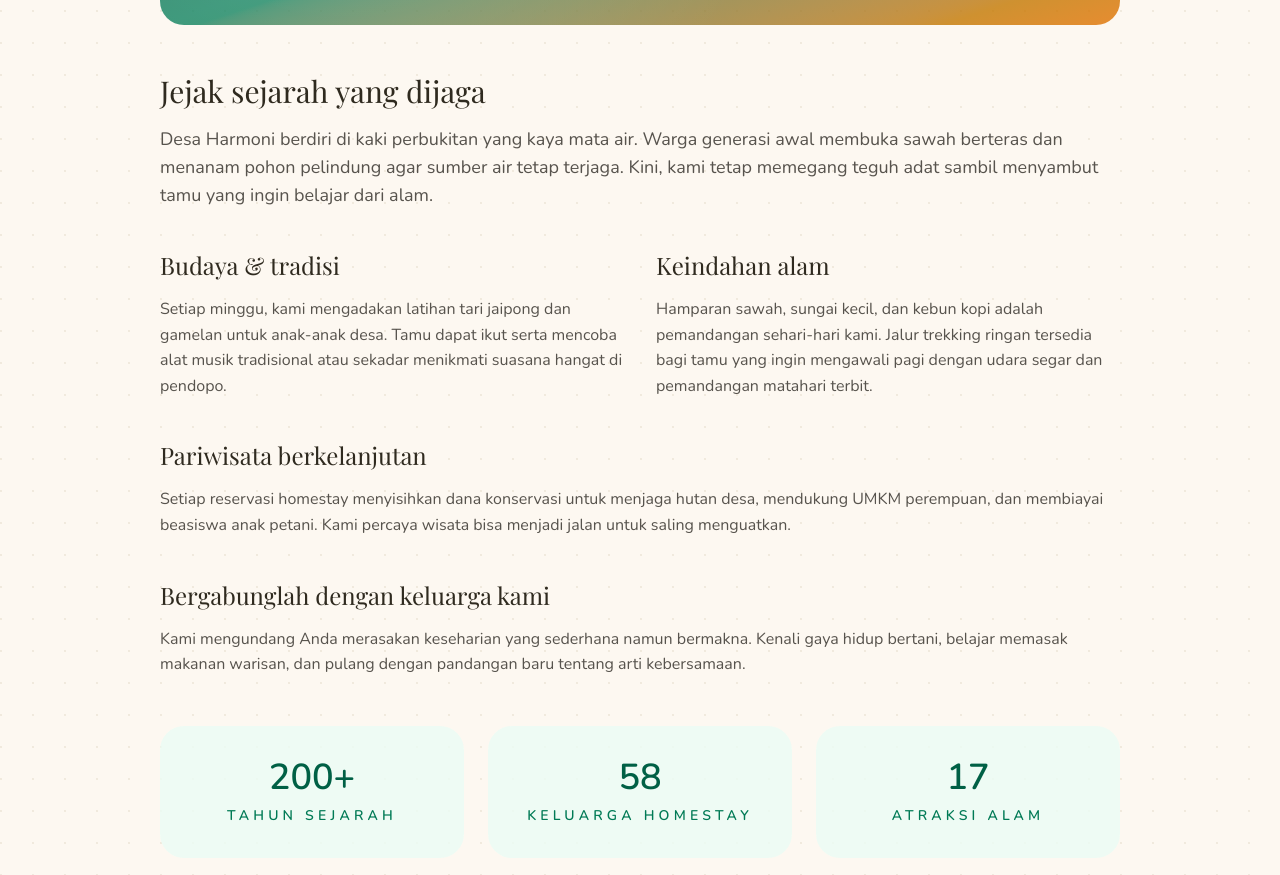
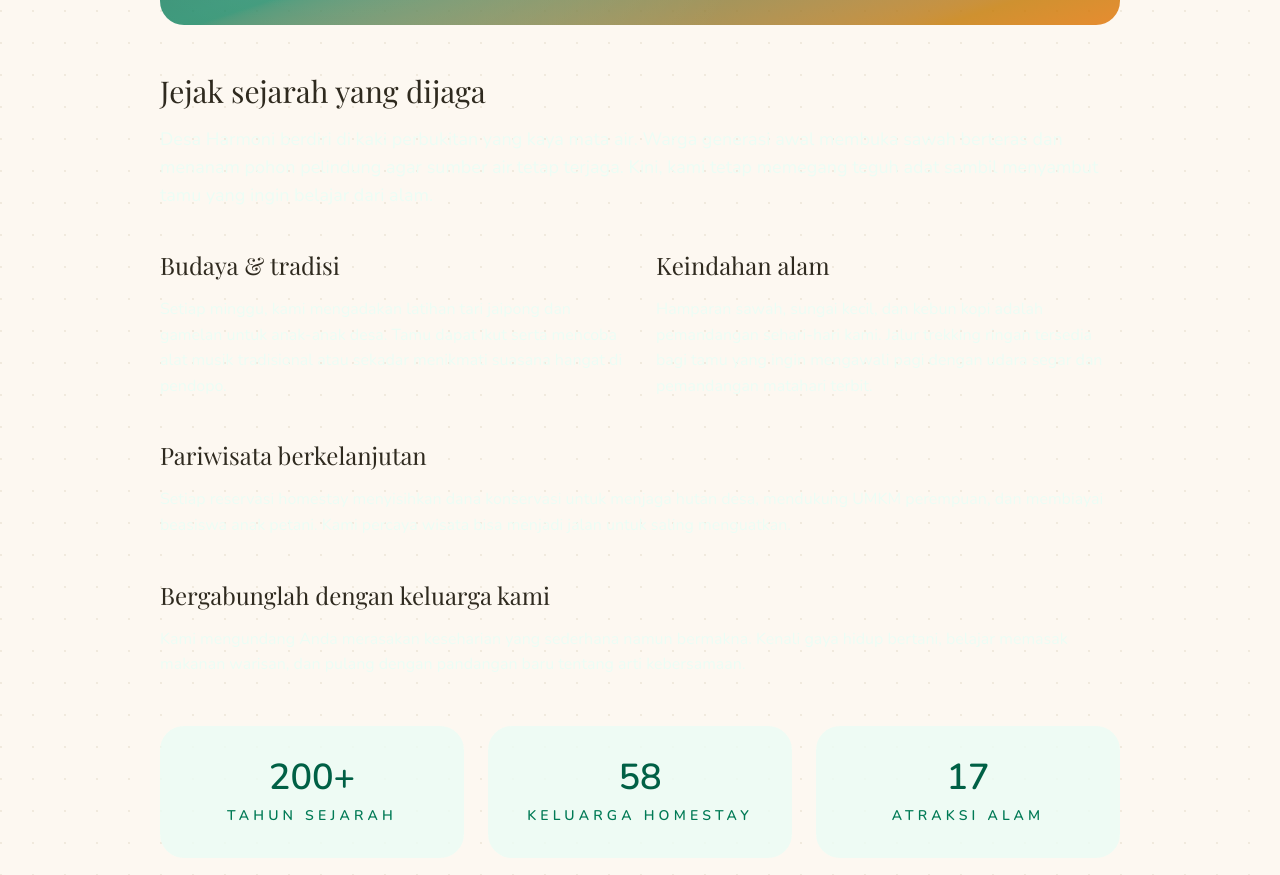
Before and after one commit to FarelGhozali/web-desa, a Next.js app: page /about in a window 1280 px wide. Shown: the part 438-1313 px from the top of the page. Built offline with nearby package versions, Linux system fonts and the light colour scheme.

Commit message:
Update text color to emerald-50 on multiple pages
Replaces the 'text-stone-600' class with 'text-emerald-50' for paragraph elements across about, attractions, blog, contact, culinary, and home pages to ensure consistent text color styling.

```diff
--- a/src/app/about/page.tsx
+++ b/src/app/about/page.tsx
@@ -32,7 +32,7 @@ export default function AboutPage() {
         <article className="space-y-10">
           <section className="space-y-4">
             <h2 className="text-3xl">Jejak sejarah yang dijaga</h2>
-            <p className="text-lg text-stone-600">
+            <p className="text-lg text-emerald-50">
               Desa Harmoni berdiri di kaki perbukitan yang kaya mata air. Warga generasi awal membuka sawah berteras
               dan menanam pohon pelindung agar sumber air tetap terjaga. Kini, kami tetap memegang teguh adat sambil
               menyambut tamu yang ingin belajar dari alam.
@@ -42,14 +42,14 @@ export default function AboutPage() {
           <section className="grid gap-8 md:grid-cols-2">
             <div className="space-y-4">
               <h3 className="text-2xl">Budaya & tradisi</h3>
-              <p className="text-stone-600">
+              <p className="text-emerald-50">
                 Setiap minggu, kami mengadakan latihan tari jaipong dan gamelan untuk anak-anak desa. Tamu dapat ikut
                 serta mencoba alat musik tradisional atau sekadar menikmati suasana hangat di pendopo.
               </p>
             </div>
             <div className="space-y-4">
               <h3 className="text-2xl">Keindahan alam</h3>
-              <p className="text-stone-600">
+              <p className="text-emerald-50">
                 Hamparan sawah, sungai kecil, dan kebun kopi adalah pemandangan sehari-hari kami. Jalur trekking ringan
                 tersedia bagi tamu yang ingin mengawali pagi dengan udara segar dan pemandangan matahari terbit.
               </p>
@@ -58,7 +58,7 @@ export default function AboutPage() {
 
           <section className="space-y-4">
             <h3 className="text-2xl">Pariwisata berkelanjutan</h3>
-            <p className="text-stone-600">
+            <p className="text-emerald-50">
               Setiap reservasi homestay menyisihkan dana konservasi untuk menjaga hutan desa, mendukung UMKM perempuan,
               dan membiayai beasiswa anak petani. Kami percaya wisata bisa menjadi jalan untuk saling menguatkan.
             </p>
@@ -66,7 +66,7 @@ export default function AboutPage() {
 
           <section className="space-y-4">
             <h3 className="text-2xl">Bergabunglah dengan keluarga kami</h3>
-            <p className="text-stone-600">
+            <p className="text-emerald-50">
               Kami mengundang Anda merasakan keseharian yang sederhana namun bermakna. Kenali gaya hidup bertani,
               belajar memasak makanan warisan, dan pulang dengan pandangan baru tentang arti kebersamaan.
             </p>
--- a/src/app/attractions/page.tsx
+++ b/src/app/attractions/page.tsx
@@ -19,7 +19,7 @@ export default function AttractionsPage() {
         <div className="space-y-4 text-center">
           <Badge className="mx-auto bg-emerald-100/80 text-emerald-900 ring-emerald-300/50">Panorama Alam</Badge>
           <h1 className="text-3xl md:text-4xl">Jelajahi kekayaan alam yang kami jaga bersama.</h1>
-          <p className="mx-auto max-w-2xl text-stone-600">
+          <p className="mx-auto max-w-2xl text-emerald-50">
             Setiap jalur trekking dan destinasi alam kami rawat bersama kelompok warga. Ajak pemandu lokal untuk
             mengetahui cerita dan legenda yang menyertai setiap sudut desa.
           </p>
--- a/src/app/blog/page.tsx
+++ b/src/app/blog/page.tsx
@@ -26,7 +26,7 @@ export default function BlogPage() {
         <div className="space-y-4 text-center">
           <Badge className="mx-auto bg-emerald-100/80 text-emerald-900 ring-emerald-300/40">Jurnal Desa</Badge>
           <h1 className="text-3xl md:text-4xl">Cerita yang membuat Anda rindu akan suasana desa.</h1>
-          <p className="mx-auto max-w-2xl text-stone-600">
+          <p className="mx-auto max-w-2xl text-emerald-50">
             Telusuri kisah-kisah warga, rekomendasi aktivitas akhir pekan, hingga resep keluarga yang bisa Anda coba
             sepulang dari sini.
           </p>
--- a/src/app/contact/page.tsx
+++ b/src/app/contact/page.tsx
@@ -18,7 +18,7 @@ export default function ContactPage() {
         <div className="text-center space-y-4">
           <Badge className="mx-auto bg-emerald-100/80 text-emerald-900 ring-emerald-300/40">Hubungi kami</Badge>
           <h1 className="text-3xl md:text-4xl">Kami siap membantu perjalanan desa impian Anda.</h1>
-          <p className="mx-auto max-w-2xl text-stone-600">
+          <p className="mx-auto max-w-2xl text-emerald-50">
             Tulis pesan singkat mengenai kebutuhan perjalanan Anda. Tim koordinator desa akan merespon dalam 24 jam
             kerja dengan rekomendasi homestay dan aktivitas terbaik.
           </p>
--- a/src/app/culinary/page.tsx
+++ b/src/app/culinary/page.tsx
@@ -19,7 +19,7 @@ export default function CulinaryPage() {
         <div className="space-y-4 text-center">
           <Badge className="mx-auto bg-amber-100/80 text-amber-900 ring-amber-300/40">Warisan Rasa</Badge>
           <h1 className="text-3xl md:text-4xl">Resep rumahan yang diwariskan, siap dinikmati setiap tamu.</h1>
-          <p className="mx-auto max-w-2xl text-stone-600">
+          <p className="mx-auto max-w-2xl text-emerald-50">
             Dari sarapan bubur gurih hingga jamuan makan malam bersama keluarga host, setiap hidangan dimasak dari hasil
             kebun, kolam, dan kebun rempah warga sendiri.
           </p>
--- a/src/app/page.tsx
+++ b/src/app/page.tsx
@@ -235,7 +235,7 @@ export default function HomePage() {
           <div className="space-y-6">
             <p className="text-xs font-semibold uppercase tracking-[0.3em] text-emerald-700">Pengalaman khas desa</p>
             <h2 className="text-3xl md:text-4xl">Ikuti ritme alam dan budaya kami setiap hari.</h2>
-            <p className="text-stone-600">
+            <p className="text-emerald-50">
               Dari bertani bersama warga hingga belajar menenun tikar pandan, kami menyiapkan rangkaian kegiatan yang
               bisa Anda pilih sesuai minat. Semua aktivitas dipandu langsung oleh pelaku lokal.
             </p>
```
